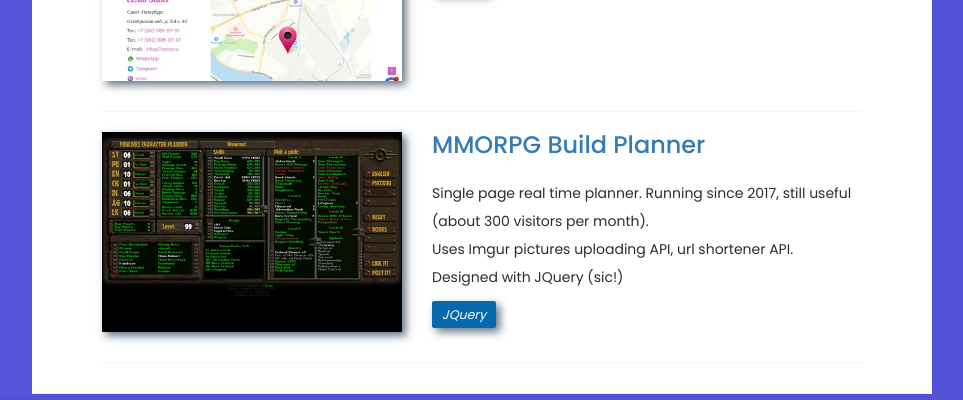
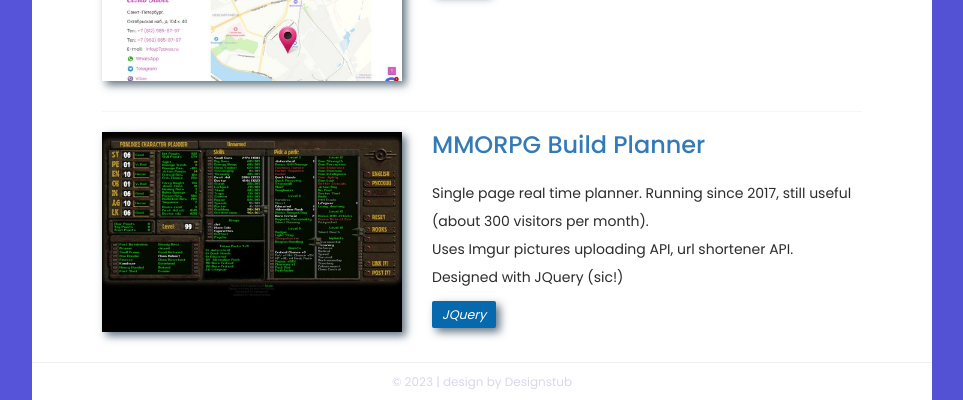
Before and after one commit to m208/portfolio, a plain HTML site: page index.html in a window 1280 px wide. Shown: the part 2285-2685 px from the top of the page, without its empty margins (308-1271 px from the left). Drawn offline with nearby package versions, Linux system fonts and the light colour scheme.

Commit message:
feat: add copyright footer

```diff
--- a/assets/css/addon.css
+++ b/assets/css/addon.css
@@ -34,6 +34,9 @@
 
 .works_item {
     display: flex;
+}
+
+.works_item:not(:last-child) {
     padding-bottom: 3rem;
     border-bottom: aliceblue 1px solid;
 }
--- a/assets/css/style.css
+++ b/assets/css/style.css
@@ -265,12 +265,14 @@ li {
 
 
 /* === Copyright === */
-.header .copyright {
-    bottom: 20px;
-    position: absolute;
+.copyright {
+    width: 100%;
+    display: flex;
+    justify-content: center;
+    padding: 1rem 0;
 }
 
-.header .copyright span {
+.copyright span {
     color: #d8d8e9;
     font-family: 'Poppins', sans-serif;
     font-size: 12px;
@@ -362,6 +364,11 @@ li {
 }
 
 /* === Section Configure === */
+.main-content section {
+    padding: 30px 70px;
+    position: relative;
+    border-bottom: solid 1px #EEE;
+}
 .main-content section {
     padding: 30px 70px;
     position: relative;
--- a/index.html
+++ b/index.html
@@ -531,6 +531,12 @@
 		</section>
 		<!-- Section Works end -->
 
+		<!-- Footer Copyright -->
+		<div class="copyright">
+			<span>© 2023 | design by Designstub</span>
+		</div>
+		<!-- Footer Copyright end -->
+
 	</div>
 	<!-- Main Content end -->
 
```
